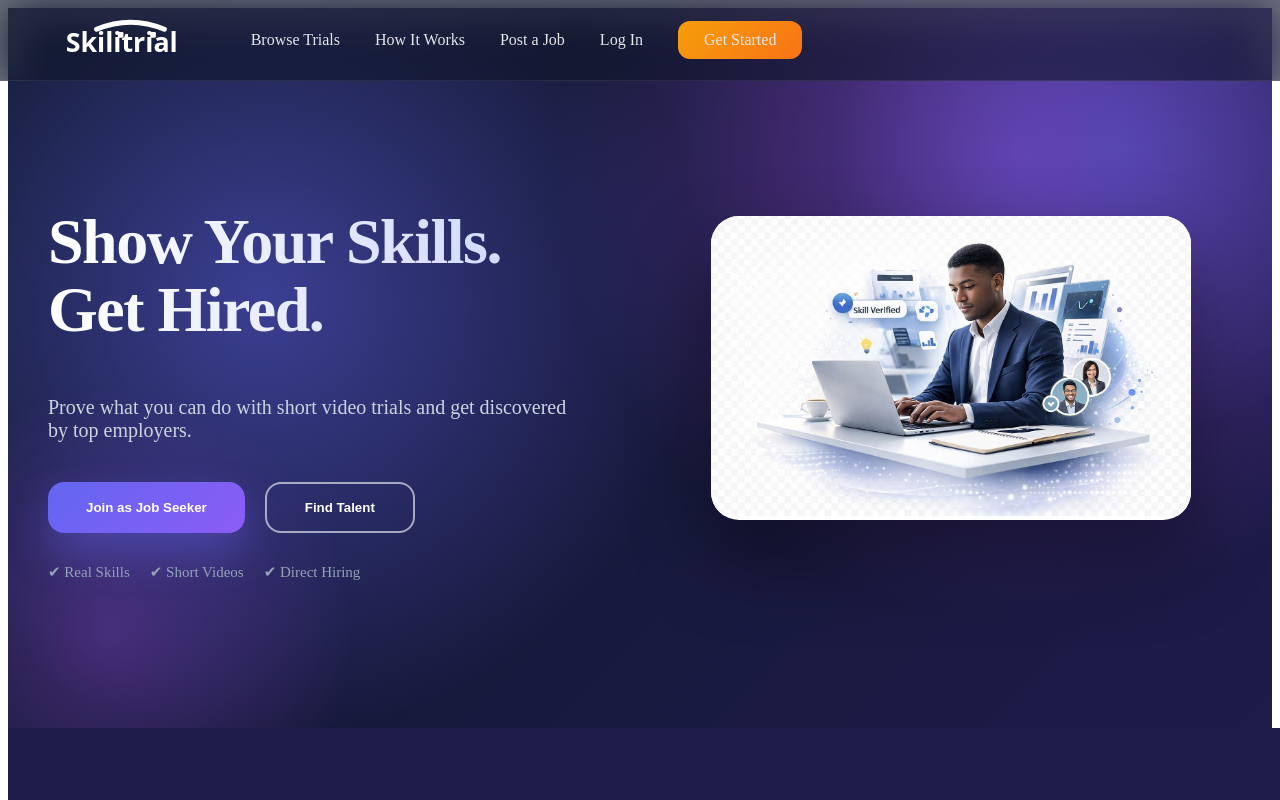
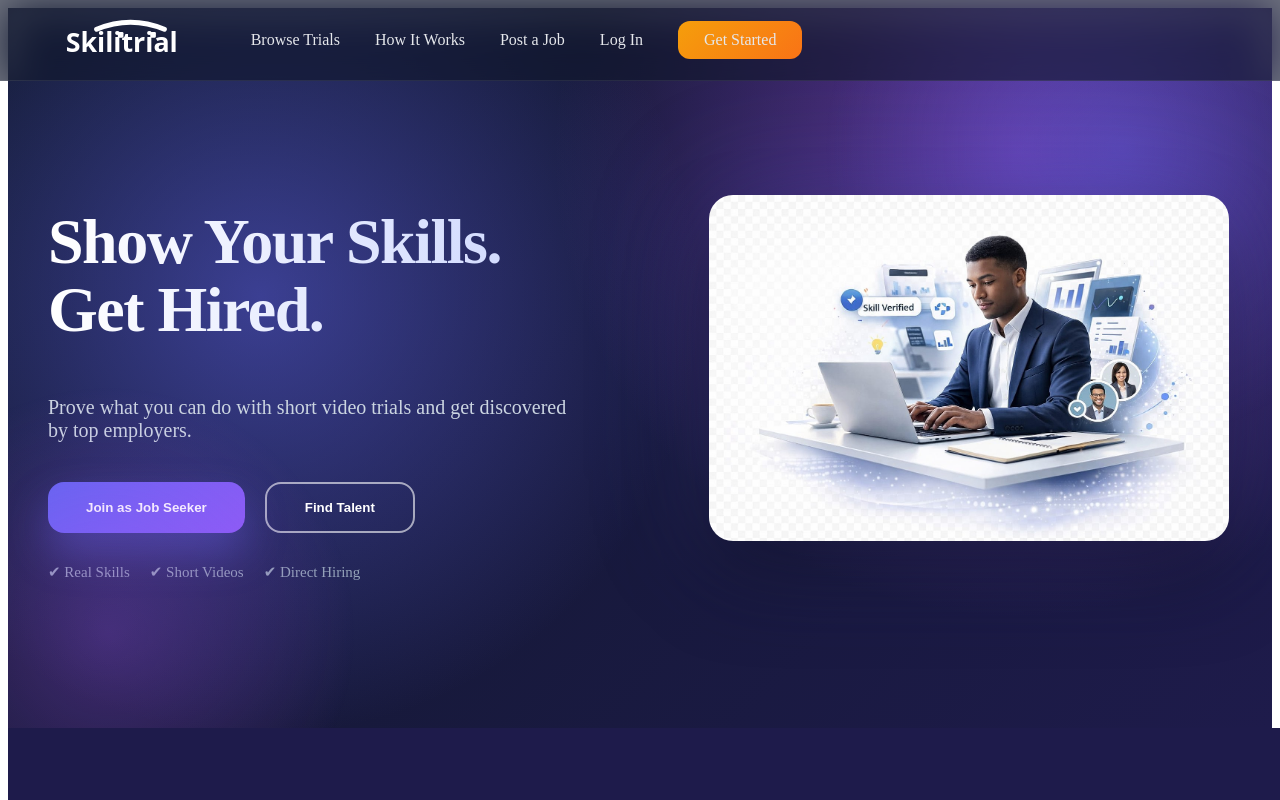
Before and after one commit to sahilbagal2004/Skilitrial, a React app in the folder skilitrial/frontend/: page / in a window 1280 px wide. Shown: the top 800 px of the page. Built offline with nearby package versions, Linux system fonts and the light colour scheme; the HTML template or start-up script is replaced by a standard one.

Commit message:
Improved hero image alignment and UI updates

```diff
--- a/skilitrial/frontend/src/pages/Home.css
+++ b/skilitrial/frontend/src/pages/Home.css
@@ -47,15 +47,14 @@ section {
   width: 100%;
   max-width: 1200px;
   margin: 0 auto;
+
   padding: 120px 40px;
-  display: flex;
-  justify-content: space-between;
+
+  display: grid;
+  grid-template-columns: 1.1fr 1fr;
   align-items: center;
-  gap: 60px;
-  position: relative;
-  z-index: 2;
+  gap: 80px;
 }
-
 /* LEFT SIDE */
 
 .hero-left {
@@ -135,31 +134,44 @@ section {
 /* RIGHT SIDE */
 
 .hero-right {
-  flex: 1;
   display: flex;
   justify-content: center;
   align-items: center;
-  animation: fadeUp 1.2s ease forwards;
+  position: relative;
 }
+.hero-right::before {
+  content: "";
+  position: absolute;
+  width: 450px;
+  height: 450px;
+  background: radial-gradient(circle, rgba(139,92,246,0.4), transparent 70%);
+  filter: blur(120px);
+  z-index: -1;
+}
+.single-card {
+  width: 100%;
+  max-width: 520px;
 
-.single-card {
-  width: 480px;
-  background: white;
-  border-radius: 28px;
+  border-radius: 24px;
   overflow: hidden;
-  box-shadow: 0 40px 80px rgba(0,0,0,0.4);
+
+  background: rgba(255,255,255,0.05);
+  backdrop-filter: blur(10px);
+
+  box-shadow:
+    0 40px 80px rgba(0,0,0,0.35),
+    0 0 120px rgba(99,102,241,0.25);
+
   transition: 0.4s ease;
 }
 
 .single-card:hover {
-  transform: translateY(-12px);
+  transform: translateY(-10px);
 }
 .single-card img {
   width: 100%;
-  height: 300px;
-  object-fit: cover;
-  transform: translateY(0);
-  transition: transform 0.4s ease;
+  height: auto;
+  display: block;
 }
 
 .hero:hover .single-card img {
```
